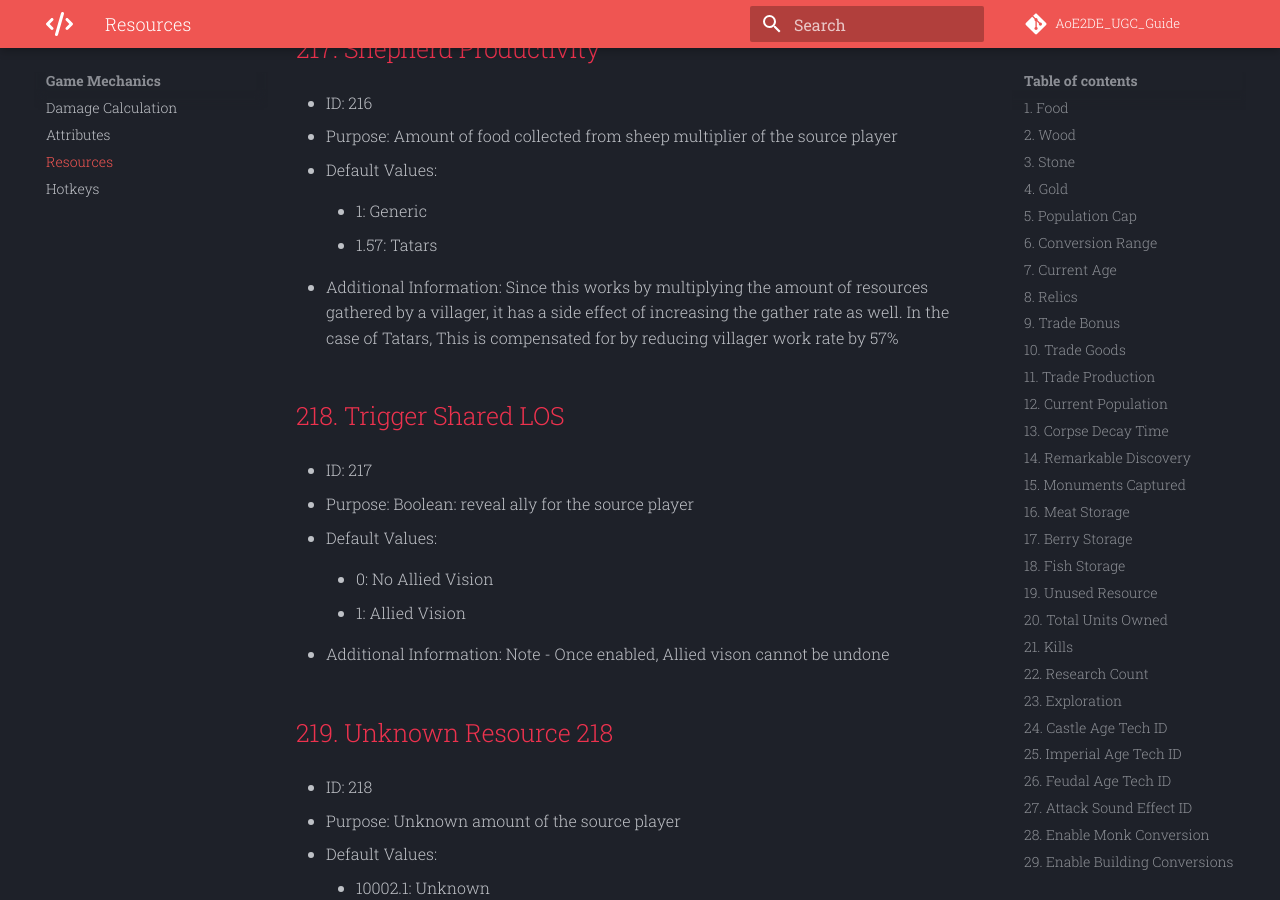
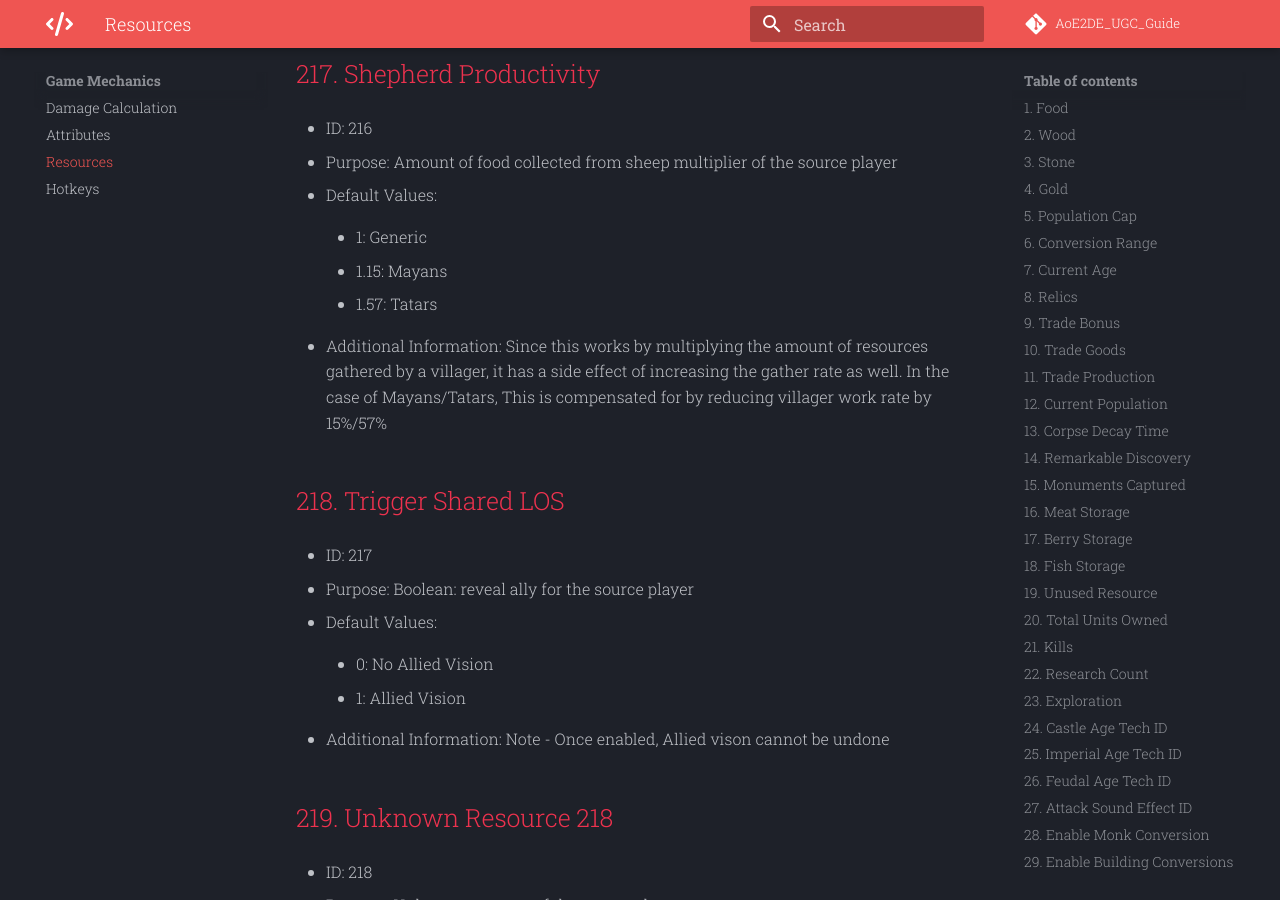
Before and after one commit to Divy1211/AoE2DE_UGC_Guide, an MkDocs documentation site: the page built from docs/general/resources/resources.md, in a window 1280 px wide and 900 px high, scrolled down 42263 px. Built offline with MkDocs 1.6.1 and Material for MkDocs 9.7.7, drawn with Linux system fonts in a browser that asks for light colours; comment, search, counter and statistics services are not loaded; some of the changed text lies outside the part shown.

Commit message:
Fixed EVEN MORE resource description mistakes

```diff
--- a/docs/general/resources/res_desc.json
+++ b/docs/general/resources/res_desc.json
@@ -1382,7 +1382,7 @@
     },
     "190": {
         "name": "Food Bonus",
-        "keyword": "Amount of food gathered multiplier",
+        "keyword": "Amount of food gathered from all sources (except from sheep) multiplier",
         "grammar": "of the source player",
         "default_values": {
             "1": " Generic",
@@ -1597,9 +1597,10 @@
         "grammar": "of the source player",
         "default_values": {
             "1": " Generic",
+            "1.15": " Mayans",
             "1.57": " Tatars"
         },
-        "comment": "Since this works by multiplying the amount of resources gathered by a villager, it has a side effect of increasing the gather rate as well. In the case of Tatars, This is compensated for by reducing villager work rate by 57%"
+        "comment": "Since this works by multiplying the amount of resources gathered by a villager, it has a side effect of increasing the gather rate as well. In the case of Mayans/Tatars, This is compensated for by reducing villager work rate by 15%/57%"
     },
     "217": {
         "name": "Trigger Shared LOS",
--- a/docs/general/resources/resources.md
+++ b/docs/general/resources/resources.md
@@ -1574,9 +1574,11 @@ This page is a list of all the player resources in the scenario editor and their
 
 	- 1:  Generic
 
+	- 1.15:  Mayans
+
 	- 1.57:  Tatars
 
-- Additional Information: Since this works by multiplying the amount of resources gathered by a villager, it has a side effect of increasing the gather rate as well. In the case of Tatars, This is compensated for by reducing villager work rate by 57%
+- Additional Information: Since this works by multiplying the amount of resources gathered by a villager, it has a side effect of increasing the gather rate as well. In the case of Mayans/Tatars, This is compensated for by reducing villager work rate by 15%/57%
 
 ## 218. Trigger Shared LOS
 
```
Also changed, not shown: other parts of docs/general/resources/resources.md (+1 -1 lines).
